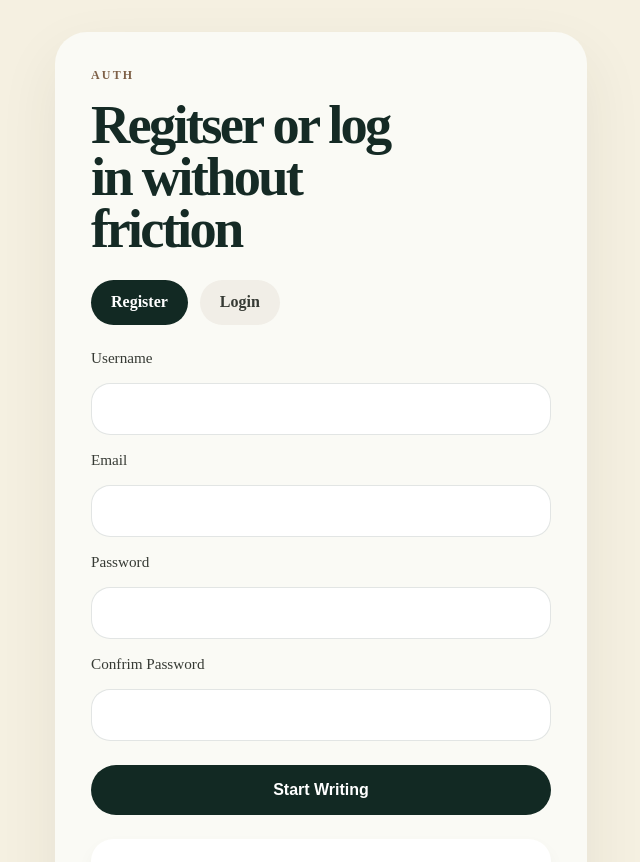
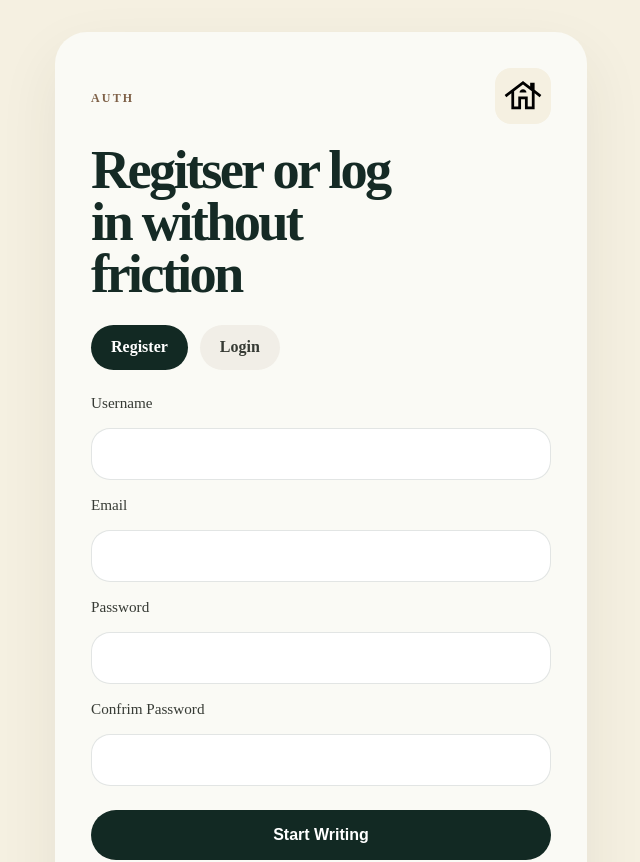
Before and after one commit to PiotrPliszka/mini-notes-app, a React app in the folder frontend/: page /register in a window 1280 px wide. Shown: the top 862 px of the page, without its empty margins (319-959 px from the left). Built offline with nearby package versions, Linux system fonts and the light colour scheme; the HTML template or start-up script is replaced by a standard one.

Commit message:
Adding HomeBtn

```diff
--- a/frontend/src/pages/RegisterPage.css
+++ b/frontend/src/pages/RegisterPage.css
@@ -14,6 +14,23 @@
   display: flex;
   flex-direction: column;
   gap: var(--space-4);
+}
+
+.top-bar {
+  display: flex;
+  justify-content: space-between;
+  align-items: center;
+}
+
+.home-icon {
+  background-color: var(--color-bg-page);
+  border-radius: 1rem;
+  padding: 0.5rem;
+  transition: box-shadow ease-in 0.3s;
+}
+
+.home-icon:hover {
+  box-shadow: var(--shadow-button);
 }
 
 .mini-title {
--- a/frontend/src/pages/RegisterPage.jsx
+++ b/frontend/src/pages/RegisterPage.jsx
@@ -1,12 +1,18 @@
 import React from "react";
-import { NavLink } from "react-router-dom";
+import { NavLink, Link } from "react-router-dom";
+import icon from "../assets/house.svg";
 import "./RegisterPage.css";
 
 export function RegisterPage() {
   return (
     <div className="main-container">
       <div className="title-div">
-        <p className="mini-title">Auth</p>
+        <div className="top-bar">
+          <p className="mini-title">Auth</p>
+          <Link to="/">
+            <img src={icon} alt="Home" className="home-icon" />
+          </Link>
+        </div>
         <h1 className="about-app">Regitser or log in without friction</h1>
       </div>
       <div className="buttons-div">
```
Also changed, not shown: frontend/src/assets/house.svg (added).
